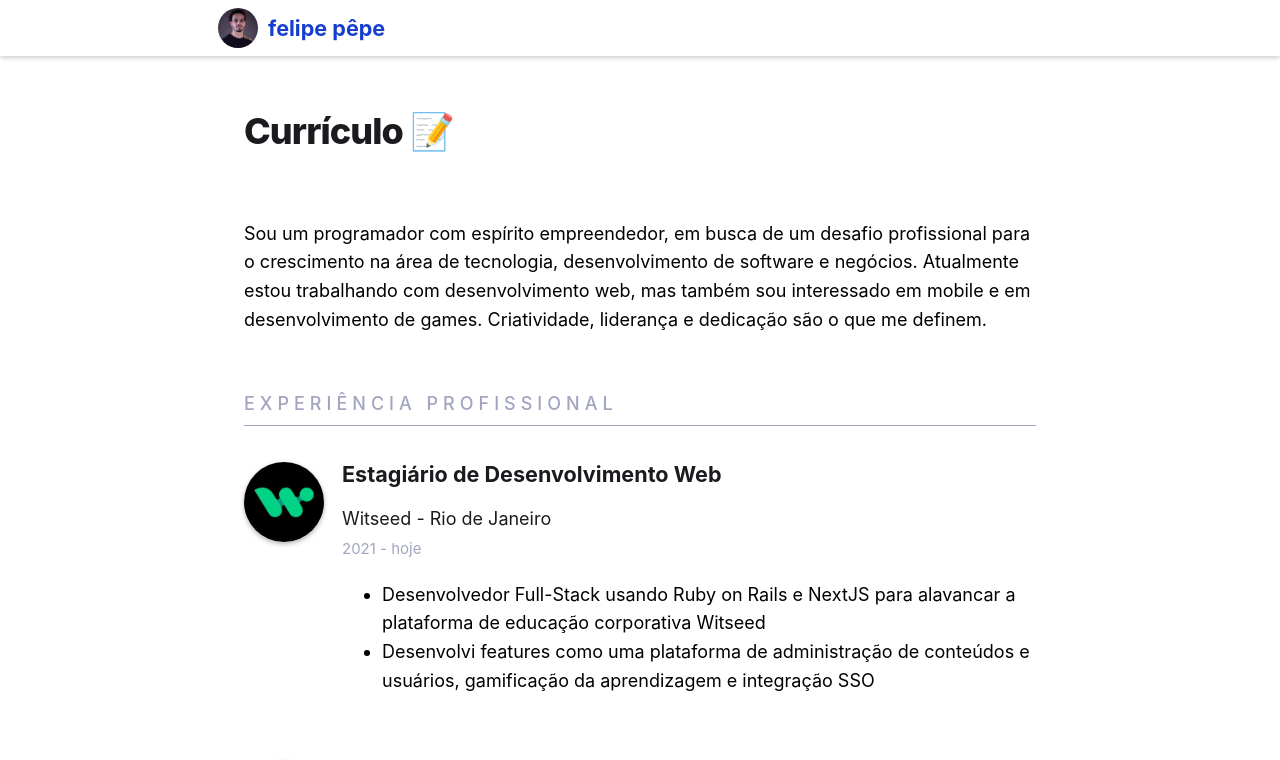
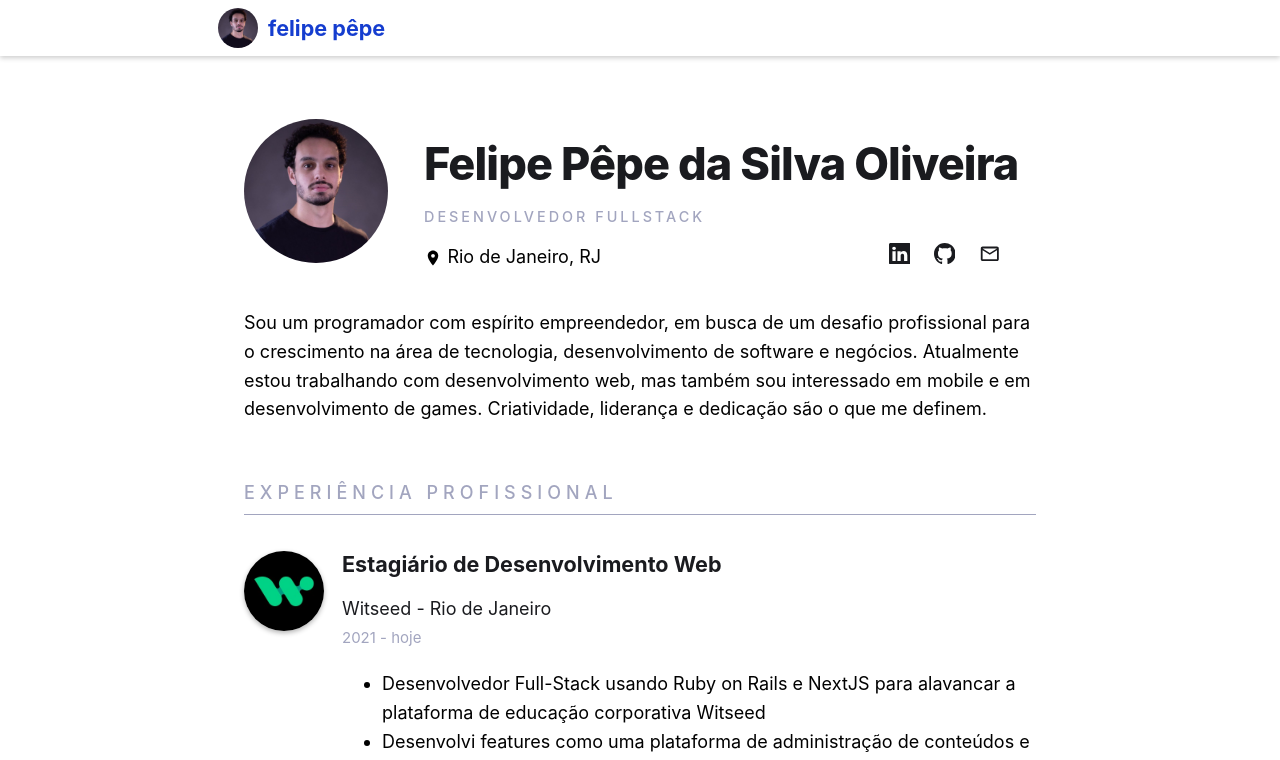
Before and after one commit to lipe-pepe/personal-site, a Next.js app: page /cv in a window 1280 px wide. Shown: the top 760 px of the page. Built offline with nearby package versions, Linux system fonts and the light colour scheme.

Commit message:
Improved curriculum page

```diff
--- a/components/footer/Footer.tsx
+++ b/components/footer/Footer.tsx
@@ -7,13 +7,13 @@ import styles from "./Footer.module.css";
 const Footer: React.FC = () => {
   return (
     <div className={styles.footer}>
-      <a href="https://www.linkedin.com/in/felipe-pepe/">
+      <a href="https://www.linkedin.com/in/felipe-pepe/" target="_blank">
         <BsLinkedin className={styles.icon} />
       </a>
-      <a href="https://github.com/lipe-pepe">
+      <a href="https://github.com/lipe-pepe" target="_blank">
         <BsGithub className={styles.icon} />
       </a>
-      <a href="mailto:felipepepe21@gmail.com">
+      <a href="mailto:felipepepe21@gmail.com" target="_blank">
         <MdOutlineEmail className={styles.icon} />
       </a>
     </div>
--- a/components/timelineItem/TimelineItem.tsx
+++ b/components/timelineItem/TimelineItem.tsx
@@ -6,8 +6,8 @@ import utilStyles from "../../styles/utils.module.css";
 export interface TimelineItemProps {
   image?: string;
   title: string;
-  subtitle: string;
-  date: string;
+  subtitle?: string;
+  date?: string;
   items?: string[];
 }
 
@@ -33,9 +33,13 @@ export const TimelineItem: React.FC<TimelineItemProps> = ({
       )}
       <div>
         <h1 className={utilStyles.headingMd}>{title}</h1>
-        <small className={utilStyles.paragraphSm}>{subtitle}</small>
-        <br />
-        <small className={utilStyles.lightText}>{date}</small>
+        {subtitle && (
+          <>
+            <small className={utilStyles.paragraphSm}>{subtitle}</small>
+            <br />
+          </>
+        )}
+        {date && <small className={utilStyles.lightText}>{date}</small>}
         {items && (
           <ul className={styles.list}>
             {items.map((item) => (
--- a/pages/cv/Curriculum.module.css
+++ b/pages/cv/Curriculum.module.css
@@ -1,3 +1,16 @@
+.profile {
+  display: flex;
+  gap: 1rem;
+  align-items: center;
+  flex-direction: column;
+  margin-bottom: 2rem;
+}
+
+.image {
+  max-width: 144px;
+  max-height: 144px;
+}
+
 .title {
   font-size: 1rem;
   font-weight: 500;
@@ -19,3 +32,93 @@
 .list {
   margin: 12px 0;
 }
+
+.info {
+  display: flex;
+  flex-direction: row;
+  justify-content: space-between;
+  margin-top: 2rem;
+}
+
+.icons {
+  display: flex;
+  flex-direction: row;
+  align-items: center;
+  gap: 1rem;
+}
+
+.icon {
+  color: #1a1b1f;
+  transition: color 0.3s ease;
+  transition: 0.3s ease;
+  width: 1.2rem;
+  height: 1.2rem;
+}
+
+.icon:hover {
+  color: #153dcf;
+  transform: scale(1.1);
+}
+
+.subtitle {
+  color: #a2a5bf;
+  letter-spacing: 2px;
+  font-weight: 500;
+  font-size: 0.8rem;
+  text-transform: uppercase;
+}
+
+.place {
+  display: flex;
+  align-items: center;
+  gap: 0.3rem;
+}
+
+@media (min-width: 640px) {
+  .profile {
+    display: flex;
+    gap: 2rem;
+    align-items: normal;
+    margin-bottom: 2rem;
+    flex-direction: row;
+  }
+
+  .name {
+    display: flex;
+    flex-direction: column;
+  }
+
+  .subtitle {
+    color: #a2a5bf;
+    letter-spacing: 3px;
+    font-weight: 500;
+    text-transform: uppercase;
+  }
+
+  .image {
+    max-width: 144px;
+    max-height: 144px;
+  }
+
+  .place {
+    display: flex;
+    align-items: center;
+    gap: 0.3rem;
+  }
+
+  .info {
+    display: flex;
+    flex-direction: row;
+    gap: 0.5rem;
+    justify-content: space-between;
+    margin-top: 0;
+  }
+
+  .icons {
+    display: flex;
+    flex-direction: row;
+    align-items: center;
+    gap: 1.3rem;
+    padding-right: 1rem;
+  }
+}
--- a/pages/cv/index.tsx
+++ b/pages/cv/index.tsx
@@ -1,9 +1,14 @@
 import Head from "next/head";
 import Link from "next/link";
-import Layout, { siteTitle } from "../../components/layout";
+import Image from "next/image";
 
 import { HiArrowSmLeft } from "react-icons/hi";
+import { MdPlace } from "react-icons/md";
+import { BsGithub } from "react-icons/bs";
+import { BsLinkedin } from "react-icons/bs";
+import { MdOutlineEmail } from "react-icons/md";
 
+import Layout, { siteTitle } from "../../components/layout";
 import Timeline from "../../components/timeline/Timeline";
 
 import utilStyles from "../../styles/utils.module.css";
@@ -45,11 +50,13 @@ const experience = [
 
 const academic = [
   {
+    image: "poli.jpg",
     title: "UFRJ - Universidade Federal do Rio de Janeiro",
     subtitle: "Bacharelado em Engenharia Eletrônica e de Computação",
     date: "2018-2024 (previsão)",
   },
   {
+    image: "anglo.jpg",
     title: "Colégio Anglo-Americano",
     subtitle: "Ensino Médio",
     date: "2015-2017",
@@ -75,14 +82,70 @@ const prizes = [
   },
 ];
 
+const interests = [
+  {
+    title: "👾 Game Dev",
+    items: [
+      "Desenvolvo games por hobby",
+      "Já participei de diversas game jams (competições de games) e inclusive ganhei uma, a CSJam 7",
+      "Você pode ver alguns desses projetos em https://felipe-pepe.itch.io/",
+    ],
+  },
+  {
+    title: "🎭 Teatro",
+    items: [
+      "Fora do mundo da tecnologia, sou ator de teatro",
+      "Já participei de 3 peças e protagonizei duas delas",
+    ],
+  },
+];
+
 export default function Curriculum() {
   return (
     <Layout>
       <Head>
         <title>{siteTitle} - Currículo</title>
       </Head>
-      <h2 className={utilStyles.headingXl}>Currículo 📝</h2>
       <br />
+      <div className={styles.profile}>
+        <div className={styles.image}>
+          <Image
+            priority
+            src="/images/profile.jpg"
+            className={utilStyles.borderCircle}
+            height={144}
+            width={144}
+            alt={"Foto de perfil"}
+          />
+        </div>
+        <div className={styles.name}>
+          {" "}
+          <h1 style={{ marginBottom: "0" }} className={utilStyles.heading2Xl}>
+            Felipe Pêpe da Silva Oliveira
+          </h1>
+          <p className={styles.subtitle}>Desenvolvedor Fullstack</p>
+          <div className={styles.info}>
+            <div className={styles.place}>
+              <MdPlace /> Rio de Janeiro, RJ
+            </div>
+            <div className={styles.icons}>
+              <a
+                href="https://www.linkedin.com/in/felipe-pepe/"
+                target="_blank"
+              >
+                <BsLinkedin className={styles.icon} />
+              </a>
+              <a href="https://github.com/lipe-pepe" target="_blank">
+                <BsGithub className={styles.icon} />
+              </a>
+              <a href="mailto:felipepepe21@gmail.com" target="_blank">
+                <MdOutlineEmail className={styles.icon} />
+              </a>
+            </div>
+          </div>
+        </div>
+      </div>
+
       <p>
         Sou um programador com espírito empreendedor, em busca de um desafio
         profissional para o crescimento na área de tecnologia, desenvolvimento
@@ -90,6 +153,7 @@ export default function Curriculum() {
         web, mas também sou interessado em mobile e em desenvolvimento de games.
         Criatividade, liderança e dedicação são o que me definem.
       </p>
+
       <br />
       <Timeline title="Experiência Profissional" items={experience}></Timeline>
 
@@ -117,6 +181,9 @@ export default function Curriculum() {
           <b>Outros:</b> Unity
         </li>
       </ul>
+
+      <Timeline title="Interesses" items={interests}></Timeline>
+
       <br />
       <Link href={"/"}>
         <div className={utilStyles.back}>
```
Also changed, not shown: public/images/anglo.jpg (added), public/images/poli.jpg (added).
